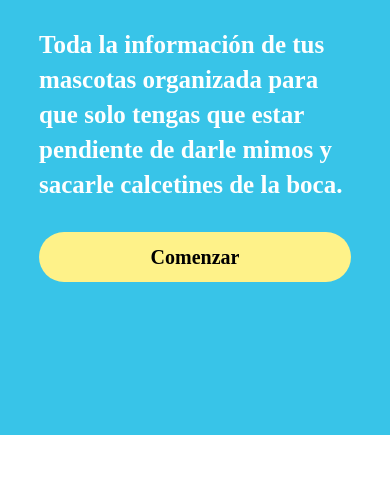
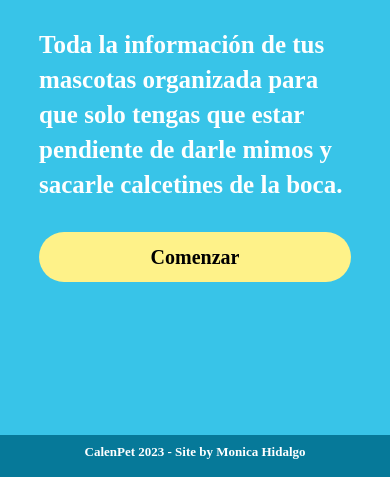
Before and after one commit to mhidalgoma/calenpet, a React app: page / in a window 390 px wide. Shown: the part 367-844 px from the top of the page. Built offline with nearby package versions, Linux system fonts and the light colour scheme.

Commit message:
Finish Footer component with styles and responsive

```diff
--- a/src/components/App.js
+++ b/src/components/App.js
@@ -1,14 +1,14 @@
 import '../styles/App.scss';
 import Header from './Header';
 import Landing from './Landing';
-//import Footer from './Footer';
+import Footer from './Footer';
 
 function App() {
   return (
     <div>
       <Header></Header>
       <Landing></Landing>
-      {/* <Footer></Footer> */}
+      <Footer></Footer>
     </div>
   );
 }
--- /dev/null
+++ b/src/components/Footer.js
@@ -0,0 +1,14 @@
+import '../styles/App.scss';
+
+const Header = (props) => {
+  return (
+    <>
+      <footer className="footer">
+        <small className="footer__small">
+          CalenPet 2023 - Site by Monica Hidalgo
+        </small>
+      </footer>
+    </>
+  );
+};
+export default Header;
--- a/src/styles/App.scss
+++ b/src/styles/App.scss
@@ -2,4 +2,4 @@
 @import 'core/Variables.scss';
 @import 'layout/Header.scss';
 @import 'layout/Landing.scss';
-//@import 'layout/Footer.scss';
+@import 'layout/Footer.scss';
--- /dev/null
+++ b/src/styles/layout/Footer.scss
@@ -0,0 +1,13 @@
+.footer {
+  height: 5vh;
+  min-height: 30px;
+  background-color: $primary-color;
+  display: flex;
+  justify-content: center;
+  &__small {
+    font-size: 13px;
+    color: white;
+    font-weight: 600;
+    padding: 10px 0px;
+  }
+}
--- a/src/styles/layout/Landing.scss
+++ b/src/styles/layout/Landing.scss
@@ -1,6 +1,7 @@
 .landing {
   background-color: $secondary-color; /* Used if the image is unavailable */
   height: 85vh; /* You must set a specified height */
+  min-height: 500px;
   display: flex;
   flex-direction: column;
   align-items: center;
```
